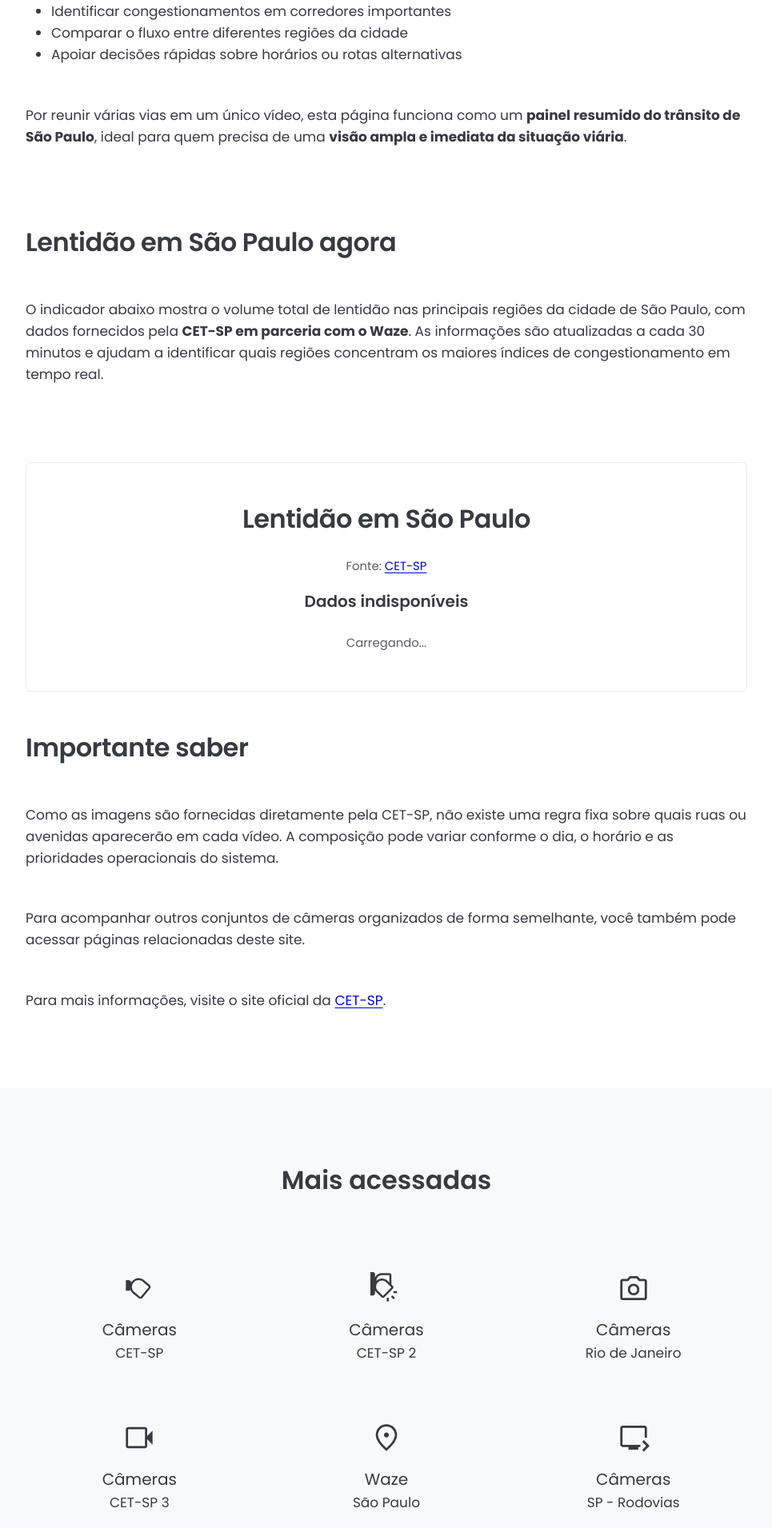
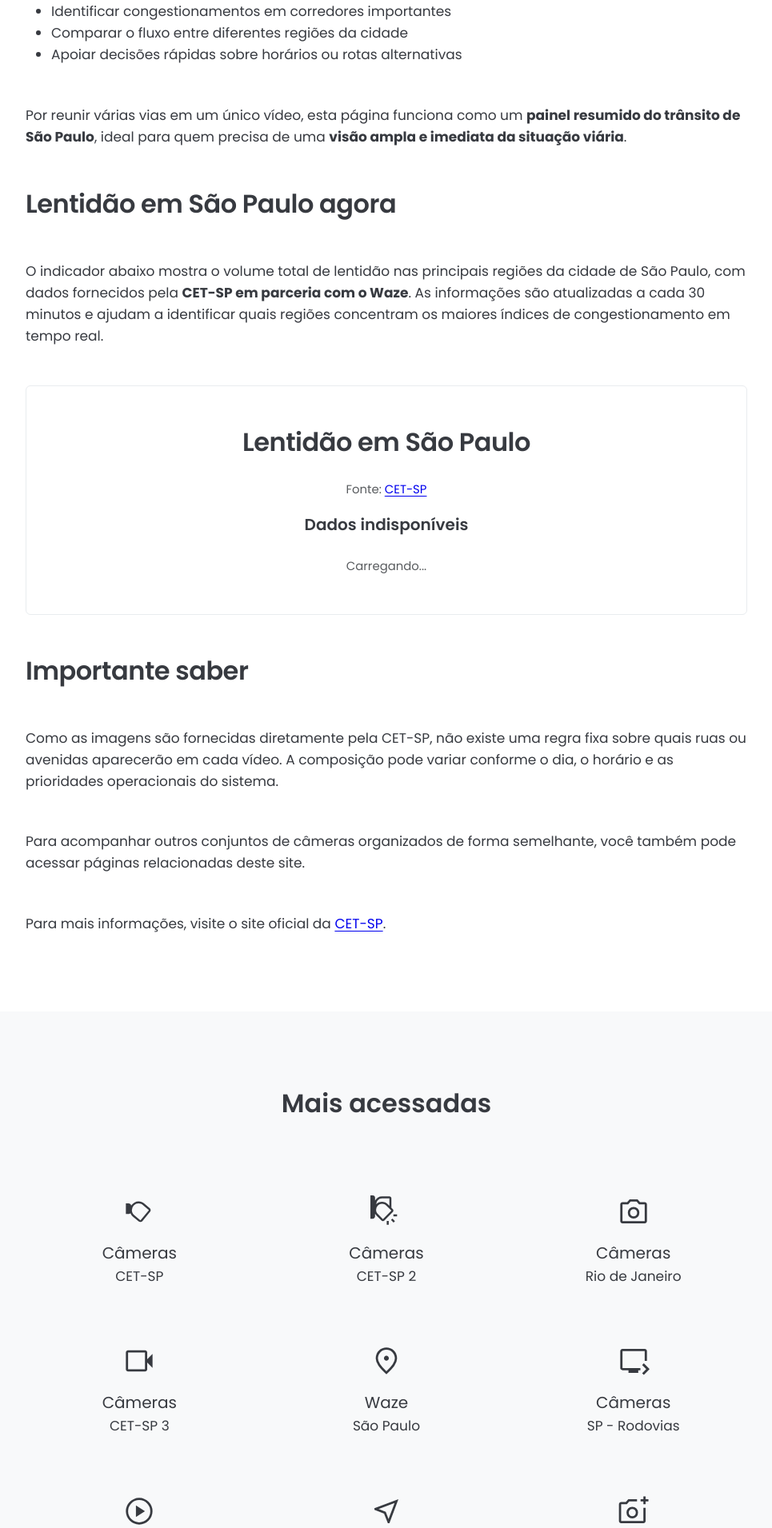
Before and after one commit to Sergio-Damm/transitoaovivo, a Jekyll site: the page built from pages/transito-cetsp-2/index.html, in a window 1280 px wide. Shown: the part 3022-4933 px from the top of the page at 80% size, without its empty margins (157-1122 px from the left). Built offline with Jekyll 4.4.1, drawn with Linux system fonts in a browser that asks for light colours; comment, search, counter and statistics services are not loaded.

Commit message:
remove space cet 2 and 3

```diff
--- a/pages/transito-cetsp-1/index.html
+++ b/pages/transito-cetsp-1/index.html
@@ -179,7 +179,7 @@ redirect_from:
 						<li>Comparar o fluxo entre diferentes regiões da cidade</li>
 						<li>Apoiar decisões rápidas sobre horários ou rotas alternativas</li>
 					</ul>
-				<p class="mb-5">Por reunir várias vias em um único vídeo, esta página funciona como um <strong>painel resumido do trânsito de São Paulo</strong>, ideal para quem precisa de uma <strong>visão ampla e imediata da situação viária</strong>.</p>
+				<p class="mb-0">Por reunir várias vias em um único vídeo, esta página funciona como um <strong>painel resumido do trânsito de São Paulo</strong>, ideal para quem precisa de uma <strong>visão ampla e imediata da situação viária</strong>.</p>
 			</div>
 		</div>
 	</div>
--- a/pages/transito-cetsp-2/index.html
+++ b/pages/transito-cetsp-2/index.html
@@ -179,7 +179,7 @@ redirect_from:
 						<li>Comparar o fluxo entre diferentes regiões da cidade</li>
 						<li>Apoiar decisões rápidas sobre horários ou rotas alternativas</li>
 					</ul>
-				<p class="mb-5">Por reunir várias vias em um único vídeo, esta página funciona como um <strong>painel resumido do trânsito de São Paulo</strong>, ideal para quem precisa de uma <strong>visão ampla e imediata da situação viária</strong>.</p>
+				<p class="mb-0">Por reunir várias vias em um único vídeo, esta página funciona como um <strong>painel resumido do trânsito de São Paulo</strong>, ideal para quem precisa de uma <strong>visão ampla e imediata da situação viária</strong>.</p>
 			</div>
 		</div>
 	</div>
@@ -187,7 +187,7 @@ redirect_from:
 <!-- ================================================================================================================== -->
 <section class="container">
 	<div class="row">
-        <div class="col-12 col-md-10 mx-auto py-5">
+		<div class="col-12 col-md-10 mx-auto">
 			<div class="mb-5">
 				<h2 class="content-h3-title mb-5">Lentidão em São Paulo agora</h2>
         		<p class="mb-5">O indicador abaixo mostra o volume total de lentidão nas principais regiões da cidade de São Paulo, com dados fornecidos pela <strong>CET-SP em parceria com o Waze</strong>. As informações são atualizadas a cada 30 minutos e ajudam a identificar quais regiões concentram os maiores índices de congestionamento em tempo real.</p>
--- a/pages/transito-cetsp-3/index.html
+++ b/pages/transito-cetsp-3/index.html
@@ -199,7 +199,7 @@ redirect_from:
 						<li>Comparar o fluxo entre diferentes regiões da cidade</li>
 						<li>Apoiar decisões rápidas sobre horários ou rotas alternativas</li>
 					</ul>
-				<p class="mb-5">Por reunir 3 câmeras em uma única página, a página funciona como um <strong>painel resumido do trânsito de São Paulo</strong>, ideal para quem precisa de uma <strong>visão ampla e imediata da situação viária</strong>.</p>
+				<p class="mb-0">Por reunir 3 câmeras em uma única página, a página funciona como um <strong>painel resumido do trânsito de São Paulo</strong>, ideal para quem precisa de uma <strong>visão ampla e imediata da situação viária</strong>.</p>
 			</div>
 		</div>
 	</div>
```
